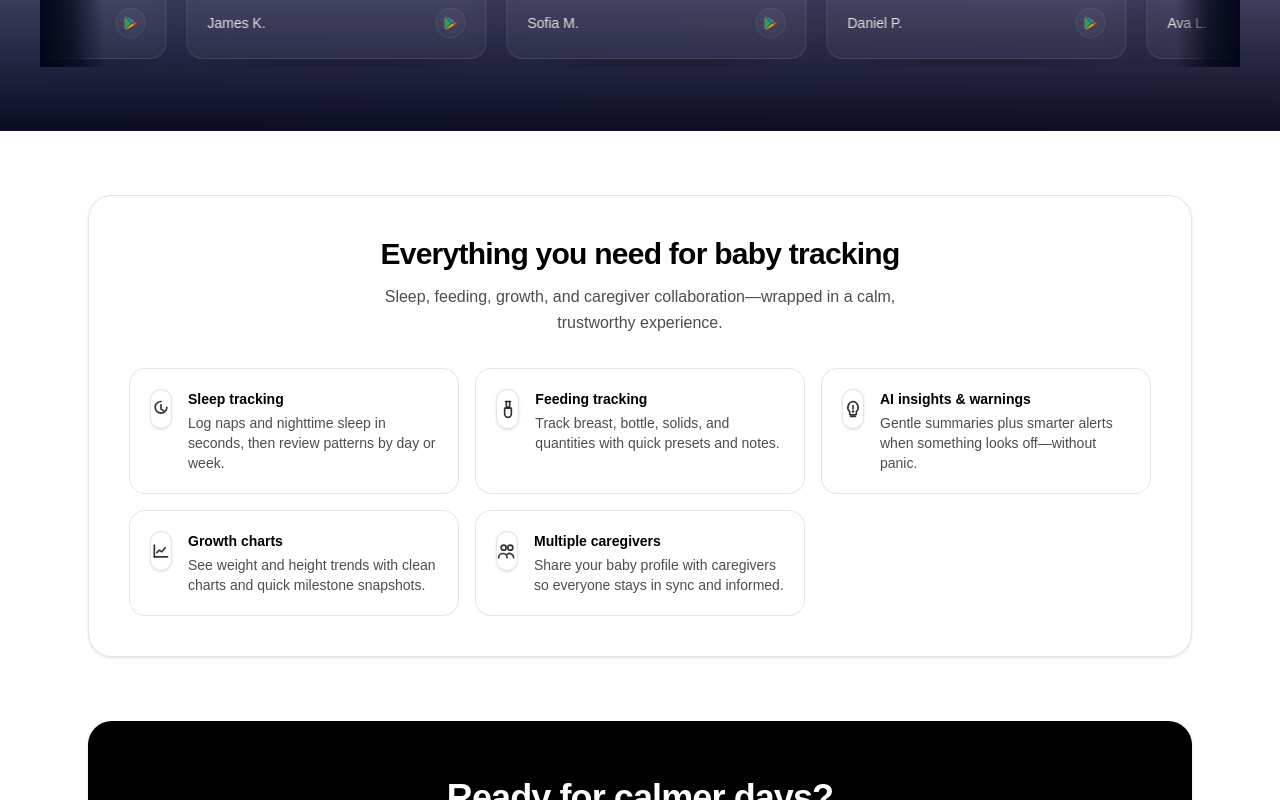
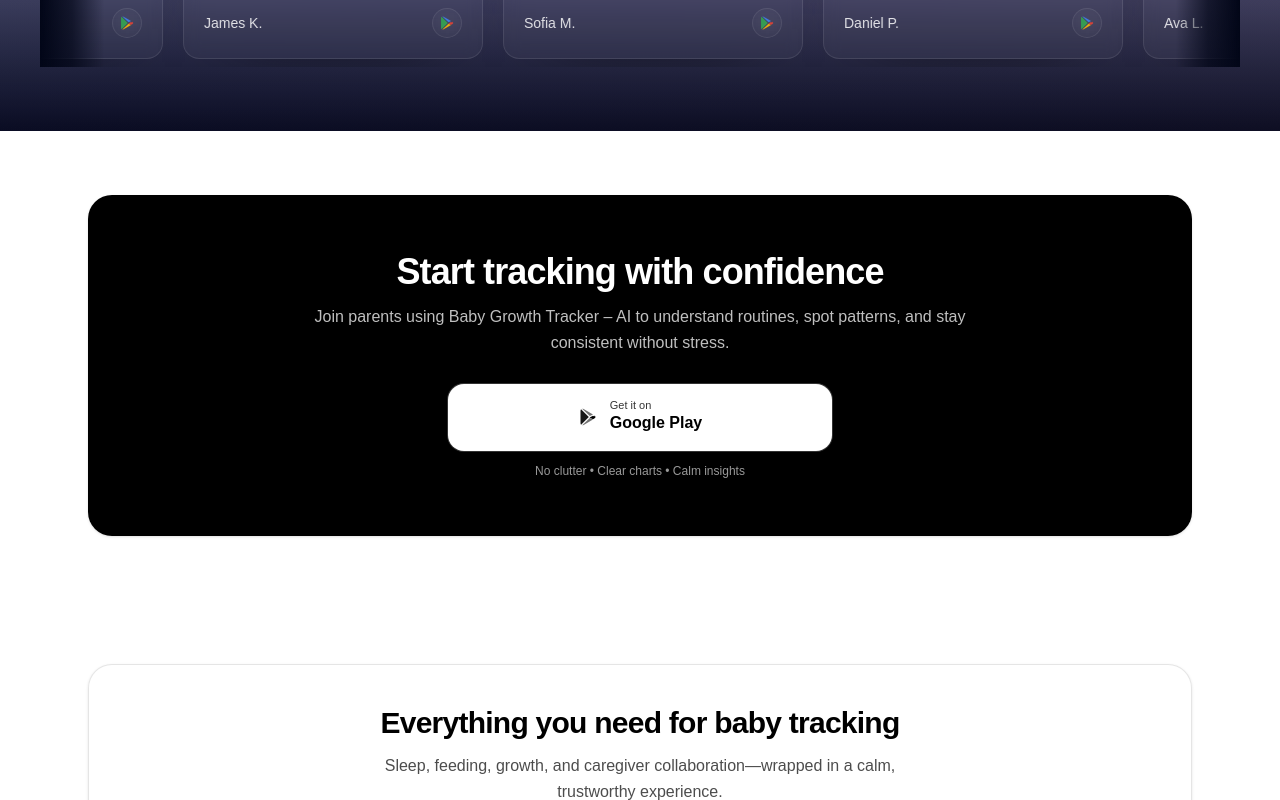
Before and after one commit to domasdomas57-web/baby-growth-landing, a Next.js app: page / in a window 1280 px wide. Shown: the part 2053-2853 px from the top of the page. Built offline with nearby package versions, Linux system fonts and the light colour scheme.

Commit message:
Add CTA section after reviews

```diff
--- a/app/page.tsx
+++ b/app/page.tsx
@@ -2,7 +2,7 @@ import Hero from "@/components/Hero";
 import FeatureShowcase from "@/components/FeatureShowcase";
 import ReviewsMarquee from "@/components/ReviewsMarquee";
 import Features from "@/components/Features";
-import CTA from "@/components/CTA";
+import CTA, { CTASection } from "@/components/CTA";
 
 export default function Home() {
   return (
@@ -10,6 +10,12 @@ export default function Home() {
       <Hero />
       <FeatureShowcase />
       <ReviewsMarquee />
+      <CTASection
+        title="Start tracking with confidence"
+        description="Join parents using Baby Growth Tracker – AI to understand routines, spot patterns, and stay consistent without stress."
+        note="No clutter • Clear charts • Calm insights"
+        className="mx-auto max-w-6xl px-5 py-12 sm:px-6 sm:py-16"
+      />
       <Features />
       <CTA />
     </main>
--- a/components/CTA.tsx
+++ b/components/CTA.tsx
@@ -1,5 +1,12 @@
 const GOOGLE_PLAY_URL =
 	"https://play.google.com/store/apps/details?id=com.domce23.babygrowthtracker&hl=en";
+
+type CTAProps = {
+	title?: string;
+	description?: string;
+	note?: string;
+	className?: string;
+};
 
 function GooglePlayIcon() {
 	return (
@@ -34,8 +41,22 @@ function GooglePlayIcon() {
 }
 
 export default function CTA() {
+	return <CTASection />;
+}
+
+export function CTASection({
+	title = "Ready for calmer days?",
+	description =
+		"Download Baby Growth Tracker – AI to track sleep, feeding, and growth with AI insights and gentle warnings.",
+	note = "Fast setup • Multiple caregivers • Privacy-first",
+	className,
+}: CTAProps) {
 	return (
-		<section className="mx-auto max-w-6xl px-5 pb-16 sm:px-6 sm:pb-24">
+		<section
+			className={(
+				className ?? "mx-auto max-w-6xl px-5 pb-16 sm:px-6 sm:pb-24"
+				).trim()}
+		>
 			<div className="relative overflow-hidden rounded-3xl border border-black/10 bg-black px-6 py-10 text-white shadow-sm dark:border-white/10 sm:px-10 sm:py-14">
 				<div className="absolute inset-0 -z-10">
 					<div className="absolute -top-16 left-1/2 h-[420px] w-[720px] -translate-x-1/2 rounded-full bg-gradient-to-r from-sky-500/25 via-violet-500/25 to-emerald-500/25 blur-3xl" />
@@ -44,10 +65,10 @@ export default function CTA() {
 
 				<div className="mx-auto max-w-2xl text-center">
 					<h2 className="text-balance text-3xl font-semibold tracking-tight sm:text-4xl">
-						Ready for calmer days?
+						{title}
 					</h2>
 					<p className="mt-3 text-pretty text-sm leading-relaxed text-white/75 sm:text-base">
-						Download Baby Growth Tracker – AI to track sleep, feeding, and growth with AI insights and gentle warnings.
+						{description}
 					</p>
 
 					<div className="mt-7 flex flex-col items-center gap-3">
@@ -62,7 +83,7 @@ export default function CTA() {
 								<span className="text-base">Google Play</span>
 							</span>
 						</a>
-						<p className="text-xs text-white/60">Fast setup • Multiple caregivers • Privacy-first</p>
+						<p className="text-xs text-white/60">{note}</p>
 					</div>
 				</div>
 			</div>
```
